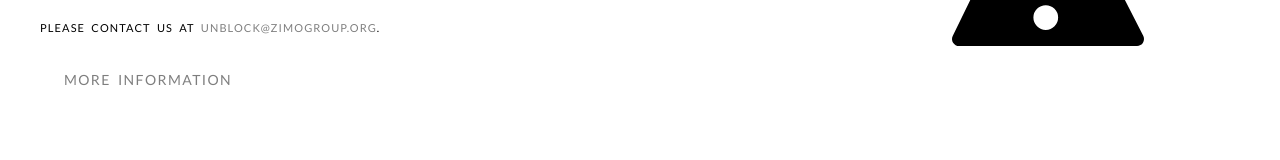
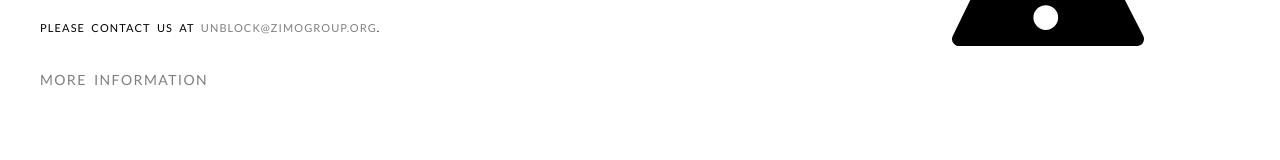
Before and after one commit to HisamNasir/Access-Denied, a Next.js app: page / in a window 1280 px wide. Shown: the part 377-537 px from the top of the page. Built offline with nearby package versions, Linux system fonts and the light colour scheme; no server answers.

Commit message:
Update page.tsx

```diff
--- a/app/page.tsx
+++ b/app/page.tsx
@@ -59,7 +59,7 @@ export default function Home() {
             src={"/warning.svg"}
           />
         </div>
-        <div className="xl:px-6">
+        <div className="2xl:px-6">
           <Sidebar />
         </div>
       </div>
```
